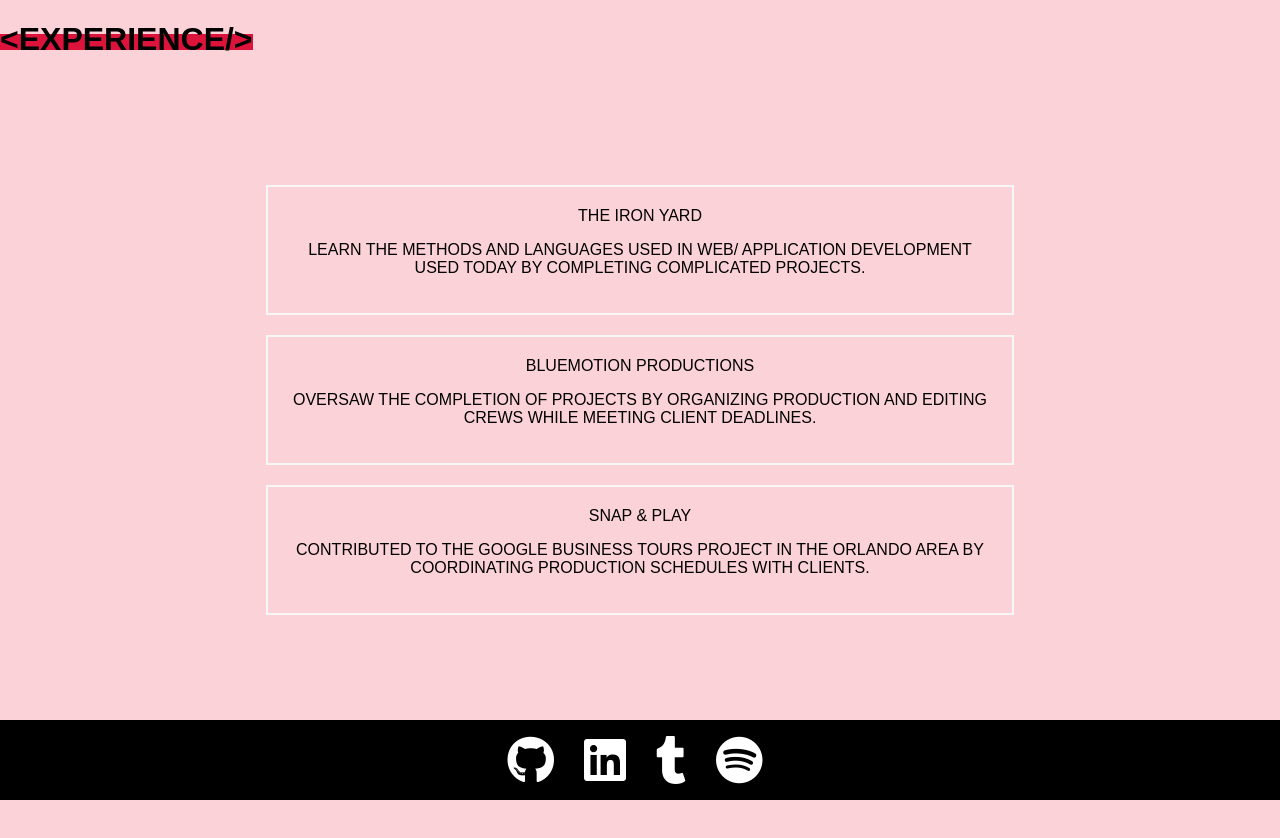
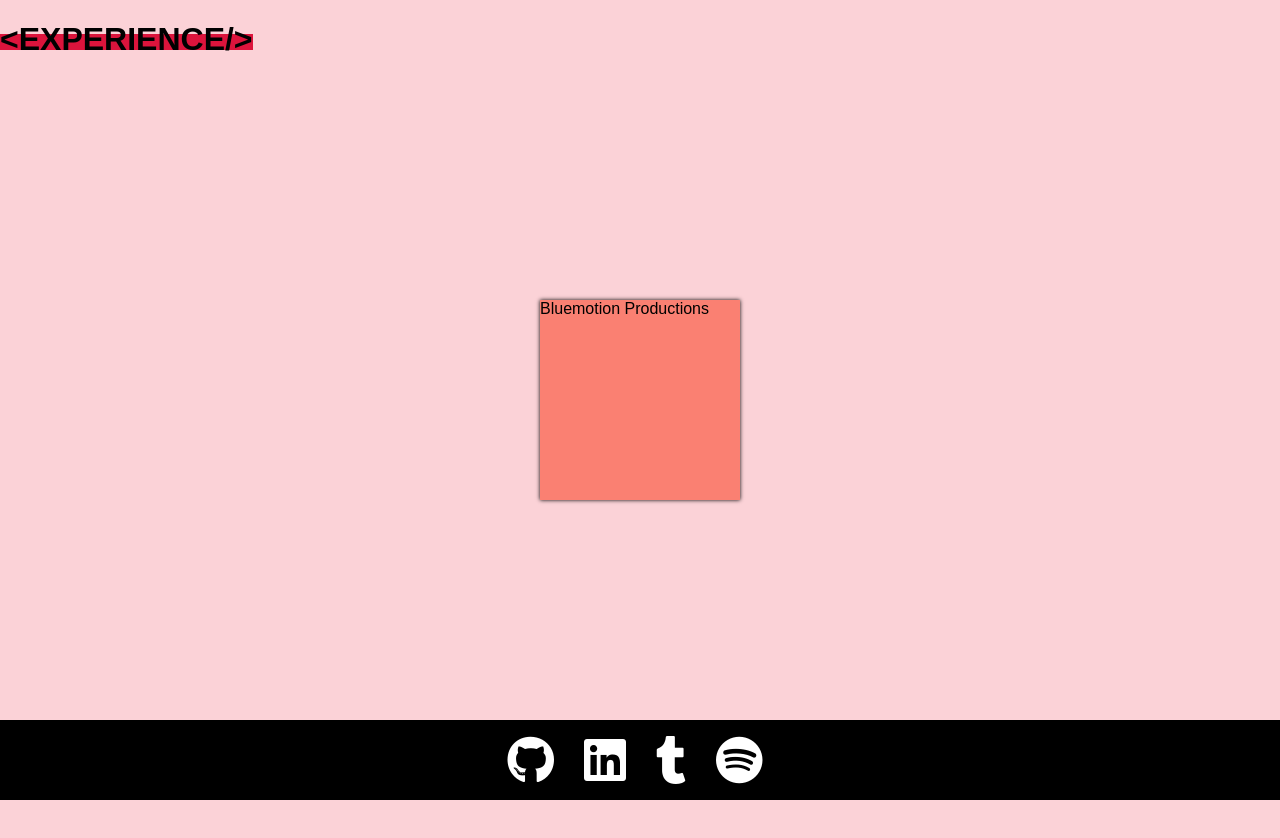
Before and after one commit to Adrianwritenow/portfolio, a React (Create React App) app: page /experience in a window 1280 px wide. Shown: the top 838 px of the page. Before the commit the page ends 800 px from the top, so only its background shows below. Built offline with nearby package versions, Linux system fonts and the light colour scheme; a web font is replaced by a local one.

Commit message:
added flip animation to card on experience

```diff
--- a/package.json
+++ b/package.json
@@ -4,6 +4,8 @@
   "private": true,
   "dependencies": {
     "babel-plugin-transform-class-properties": "^6.24.1",
+    "compass": "^0.1.1",
+    "i": "^0.3.6",
     "node-sass-chokidar": "0.0.3",
     "npm-run-all": "^4.1.2",
     "react": "^16.1.1",
--- a/src/App.css
+++ b/src/App.css
@@ -221,3 +221,43 @@
       transform: scale(1.2); }
     .button:hover.button:after {
       width: 0%; }
+
+.container {
+  width: 100vw;
+  height: 100vh;
+  display: flex;
+  justify-content: center;
+  align-items: center; }
+
+.flip {
+  position: relative;
+  width: 200px;
+  height: 200px;
+  transform-style: preserve-3d;
+  transition: transform 1s; }
+
+.flip:hover {
+  transform: rotateY(180deg);
+  transition: transform 1s; }
+
+.front {
+  z-index: 100;
+  position: absolute;
+  top: 0;
+  left: 0;
+  width: 100%;
+  height: 100%;
+  background: salmon;
+  backface-visibility: hidden;
+  box-shadow: 0 0 4px #000; }
+
+.back {
+  position: absolute;
+  top: 0;
+  left: 0;
+  width: 100%;
+  height: 100%;
+  transform: rotateY(180deg);
+  background: turquoise;
+  backface-visibility: hidden;
+  box-shadow: 0 0 4px #000; }
--- a/src/App.scss
+++ b/src/App.scss
@@ -360,3 +360,48 @@
     }
   }
 }
+///////////EXPERIENCE CARDS//////////
+.container {
+  width: 100vw;
+  height: 100vh;
+  display: flex;
+  justify-content: center;
+  align-items: center;
+}
+
+.flip {
+  position: relative;
+  width: 200px;
+  height: 200px;
+  transform-style: preserve-3d;
+  transition: transform 1s;
+}
+
+.flip:hover {
+  transform: rotateY(180deg);
+  transition: transform 1s;
+}
+
+.front {
+  z-index: 100;
+  position: absolute;
+  top: 0;
+  left: 0;
+  width: 100%;
+  height: 100%;
+  background: salmon;
+  backface-visibility: hidden;
+  box-shadow: 0 0 4px #000;
+}
+
+.back {
+  position: absolute;
+  top: 0;
+  left: 0;
+  width: 100%;
+  height: 100%;
+  transform: rotateY(180deg);
+  background: turquoise;
+  backface-visibility: hidden;
+  box-shadow: 0 0 4px #000;
+}
--- a/src/components/experience.js
+++ b/src/components/experience.js
@@ -20,9 +20,12 @@
 
       let expCards = experience.map(function(skill){
          return (
-          <div className="button">{skill.name}
-            <p>{skill.description}</p>
-          </div>
+           <div className="container">
+             <div className="flip">
+               <div className="front">{skill.name}</div>
+               <div className="back">{skill.description}</div>
+             </div>
+           </div>
          )
       });
     return (
--- a/src/components/splash.js
+++ b/src/components/splash.js
@@ -5,10 +5,7 @@
 
   componentDidMount(){
     console.log("COMPONENT MOUNTED:Splash");
-  //    window.onload = function() {
-  //      document.getElementsByClassName('section').className = 'load';
-  //
-  // }
+
 }
 
 
```
Also changed, not shown: 1 other file (tests, documents, lock files or other folders).
